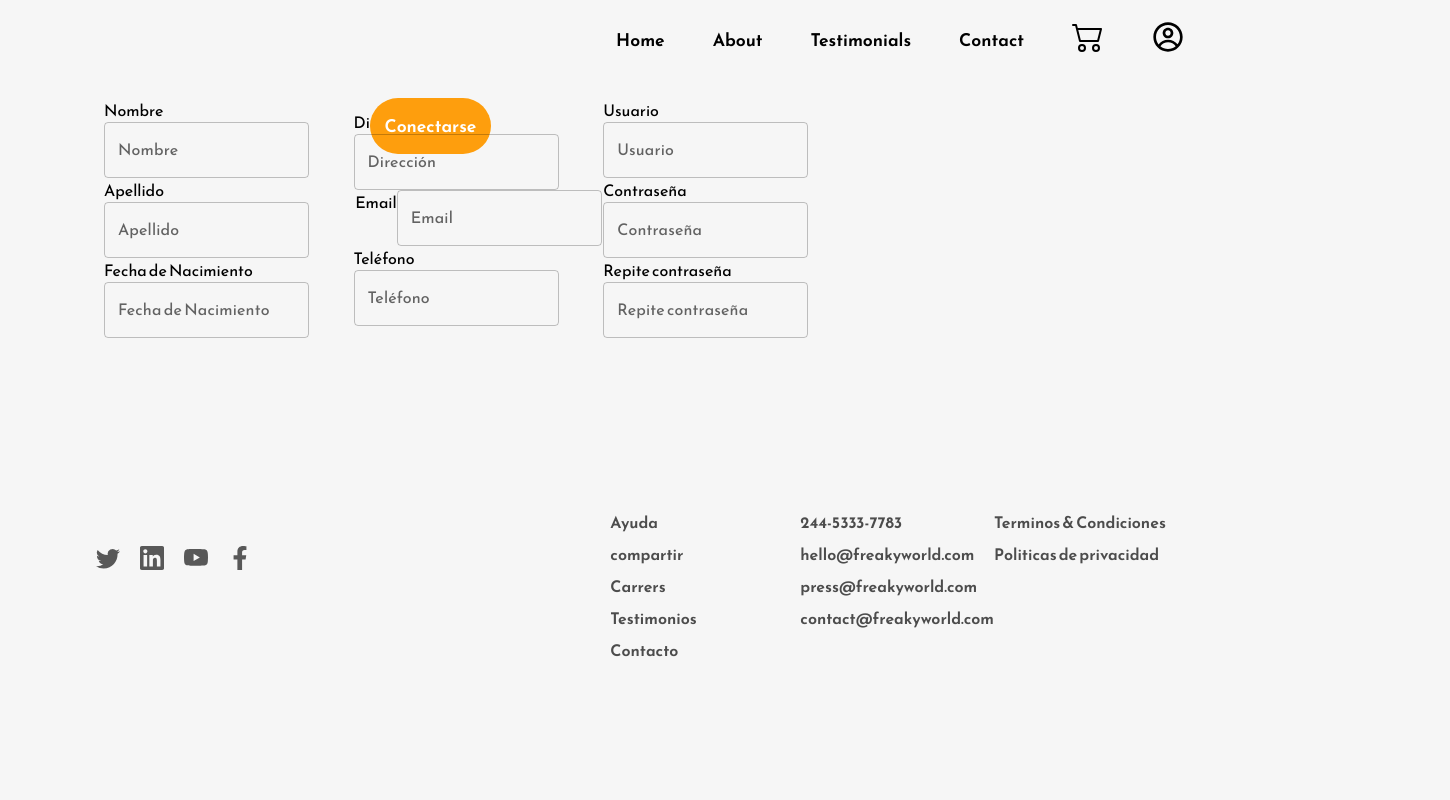
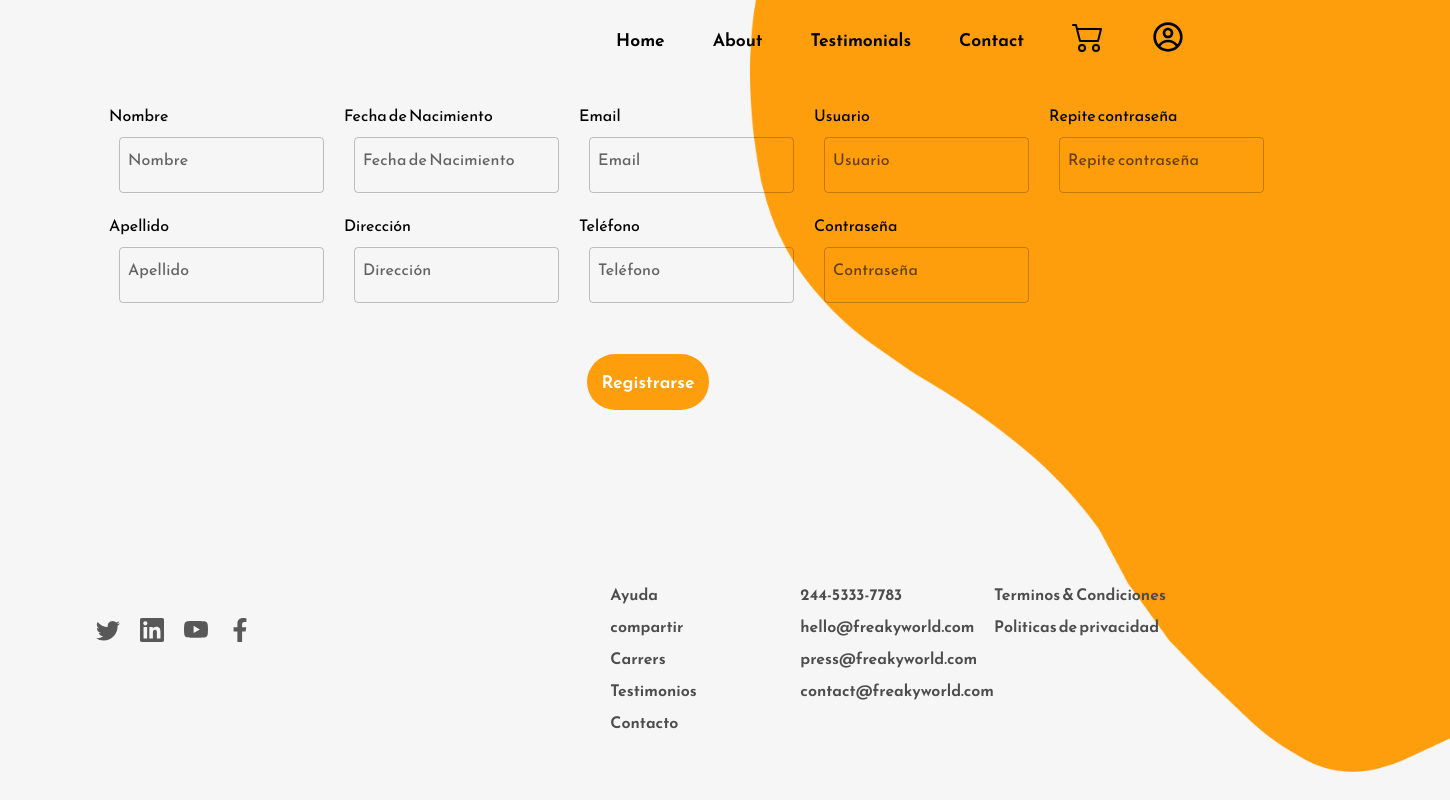
Before and after one commit to FSDSTR0323/azul-frontend, a React (Create React App) app: page /register in a window 1280 px wide. Shown: the whole page, 1450 px wide, since content can reach past the window. Built offline with nearby package versions, Linux system fonts and the light colour scheme.

Commit message:
Resgister form update

```diff
--- a/src/App.css
+++ b/src/App.css
@@ -77,14 +77,22 @@ nav {
   flex-wrap: wrap;
   flex-direction: column;
   height: 15rem;
-  justify-content: center;
-  align-items: center;
+  width: 50%;
+}
+
+.register-form-box div {
+  display: flex;
+  flex-wrap: wrap;
+  flex-direction: column;
+  margin: 5px 5px;
+  justify-content: start;
 }
 
 .form-box {
   display: flex;
-  flex-wrap: nowrap;
-
+  flex-wrap: wrap;
+  flex-direction: column;
+  align-items: center;
 }
 
 .navbar-menu-container {
--- a/src/components/containers/register/RegisterForm.js
+++ b/src/components/containers/register/RegisterForm.js
@@ -4,7 +4,7 @@ import Box from '@mui/material/Box';
 import axios from 'axios';
 import { useState, useContext } from 'react';
 import { UserContext } from '../../../contexts/UserContext';
-import Divider from '@mui/material/Divider';
+import BannerBackground from "../../../assets/home-banner-background.png";
 
 export const RegisterForm = () => {
     const { token, setToken } = useContext(UserContext)
@@ -26,11 +26,15 @@ export const RegisterForm = () => {
         }
     }
     return (
+        <>
+        <div className="home-bannerImage-container">
+          <img src={BannerBackground} alt="" />
+        </div>
         <Box onSubmit={handleSubmit(onSubmit)}
             className="form-box"
             component="form"
             sx={{
-                '& > :not(style)': { m: 1, width: '25ch' },
+                '& > :not(style)': { m: 1, width: '100%' },
             }}
             noValidate
             autoComplete="off"
@@ -109,11 +113,10 @@ export const RegisterForm = () => {
                 />
                 </div>
             </div>
+            <button className="secondary-button" id='login-form-box-button'>Registrarse</button>
             {error && <p>{error}</p>}
-            <div>
-            <button className="secondary-button" id='login-form-box-button'>Conectarse</button>
-            </div>
         </Box>
+        </>
     )
 
 }
```
Lines whose indentation alone changed are shown as unchanged.
